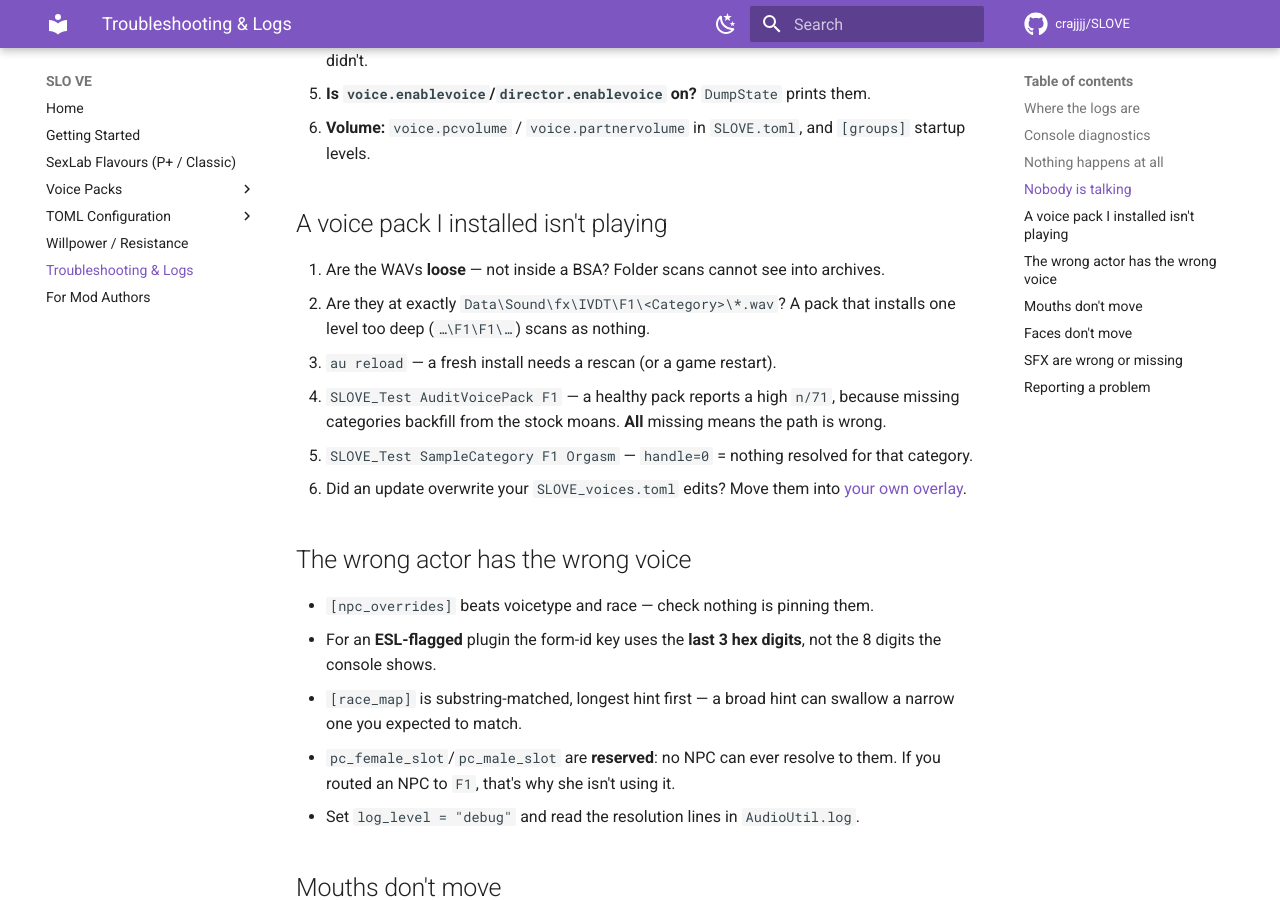
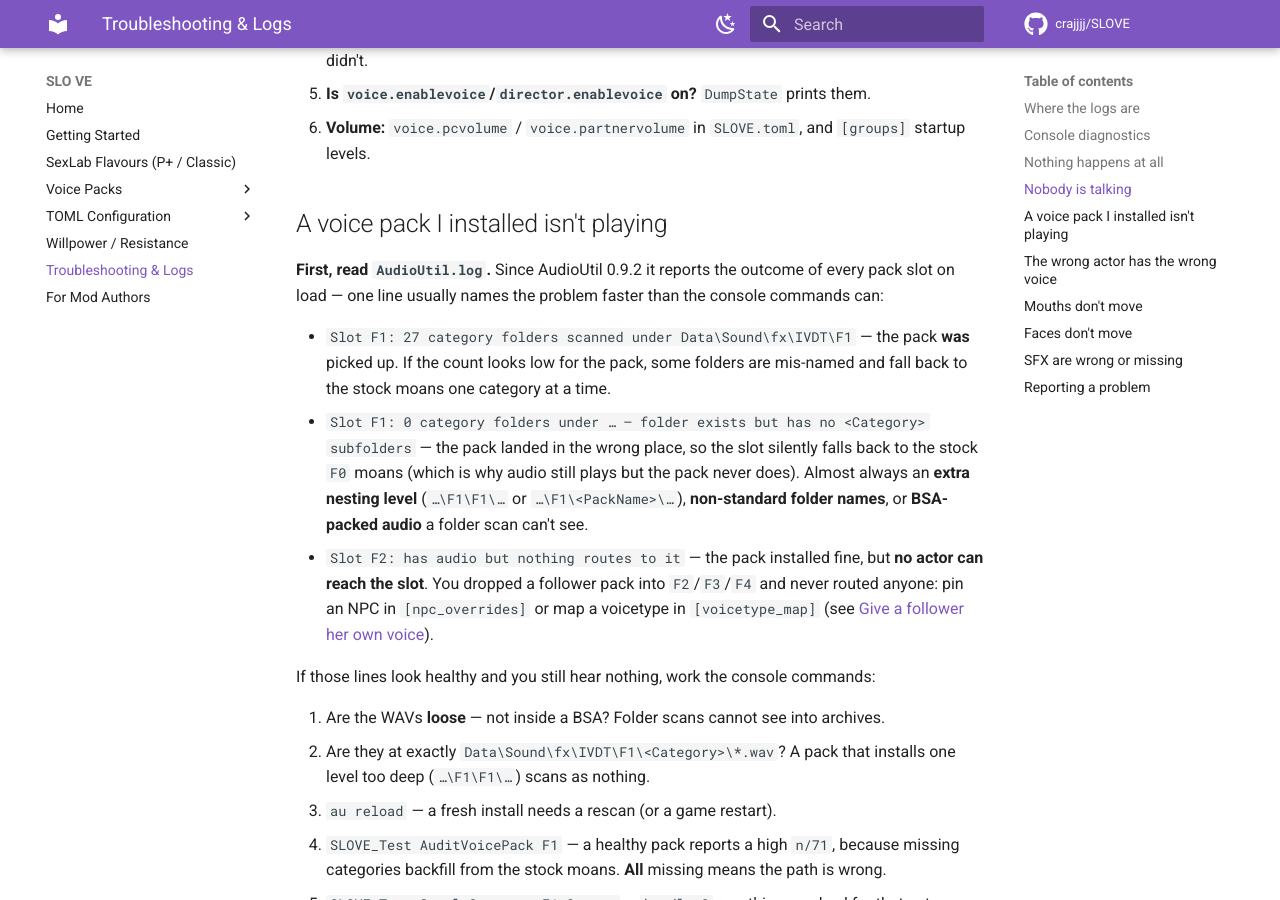
Before and after one commit to crajjjj/SLOVE, an MkDocs documentation site: the page built from docs/troubleshooting.md, in a window 1280 px wide and 900 px high, scrolled down 2044 px. Built offline with MkDocs 1.6.1 and Material for MkDocs 9.7.7, drawn with Linux system fonts in a browser that asks for light colours; comment, search, counter and statistics services are not loaded.

Commit message:
doc update

```diff
--- a/docs/troubleshooting.md
+++ b/docs/troubleshooting.md
@@ -60,6 +60,14 @@ Work down the resolution chain:
 
 ## A voice pack I installed isn't playing
 
+**First, read `AudioUtil.log`.** Since AudioUtil 0.9.2 it reports the outcome of every pack slot on load — one line usually names the problem faster than the console commands can:
+
+- `Slot F1: 27 category folders scanned under Data\Sound\fx\IVDT\F1` — the pack **was** picked up. If the count looks low for the pack, some folders are mis-named and fall back to the stock moans one category at a time.
+- `Slot F1: 0 category folders under … — folder exists but has no <Category> subfolders` — the pack landed in the wrong place, so the slot silently falls back to the stock `F0` moans (which is why audio still plays but the pack never does). Almost always an **extra nesting level** (`…\F1\F1\…` or `…\F1\<PackName>\…`), **non-standard folder names**, or **BSA-packed audio** a folder scan can't see.
+- `Slot F2: has audio but nothing routes to it` — the pack installed fine, but **no actor can reach the slot**. You dropped a follower pack into `F2`/`F3`/`F4` and never routed anyone: pin an NPC in `[npc_overrides]` or map a voicetype in `[voicetype_map]` (see [Give a follower her own voice](packs/female.md#give-a-follower-or-partner-her-own-voice)).
+
+If those lines look healthy and you still hear nothing, work the console commands:
+
 1. Are the WAVs **loose** — not inside a BSA? Folder scans cannot see into archives.
 2. Are they at exactly `Data\Sound\fx\IVDT\F1\<Category>\*.wav`? A pack that installs one level too deep (`…\F1\F1\…`) scans as nothing.
 3. `au reload` — a fresh install needs a rescan (or a game restart).
```
